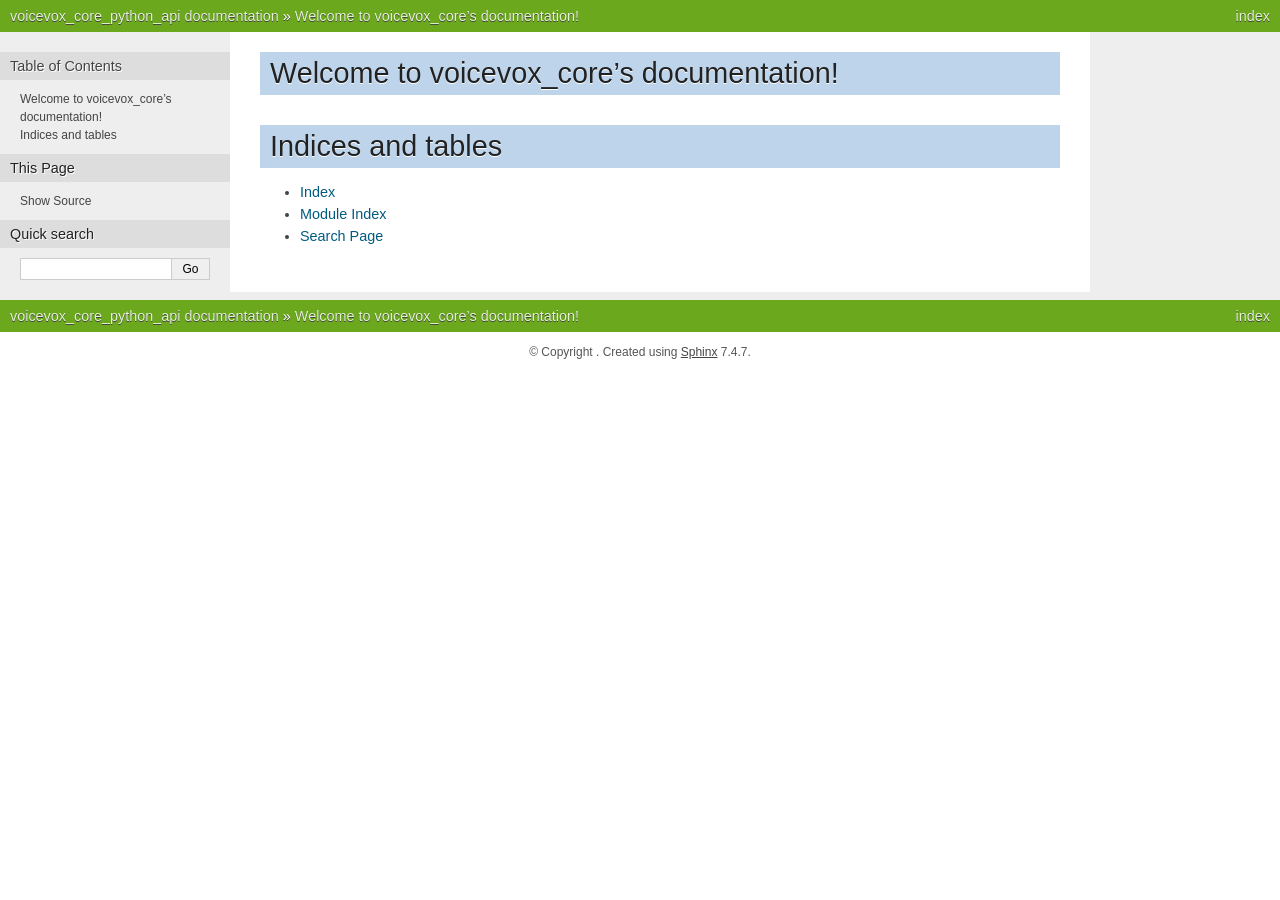
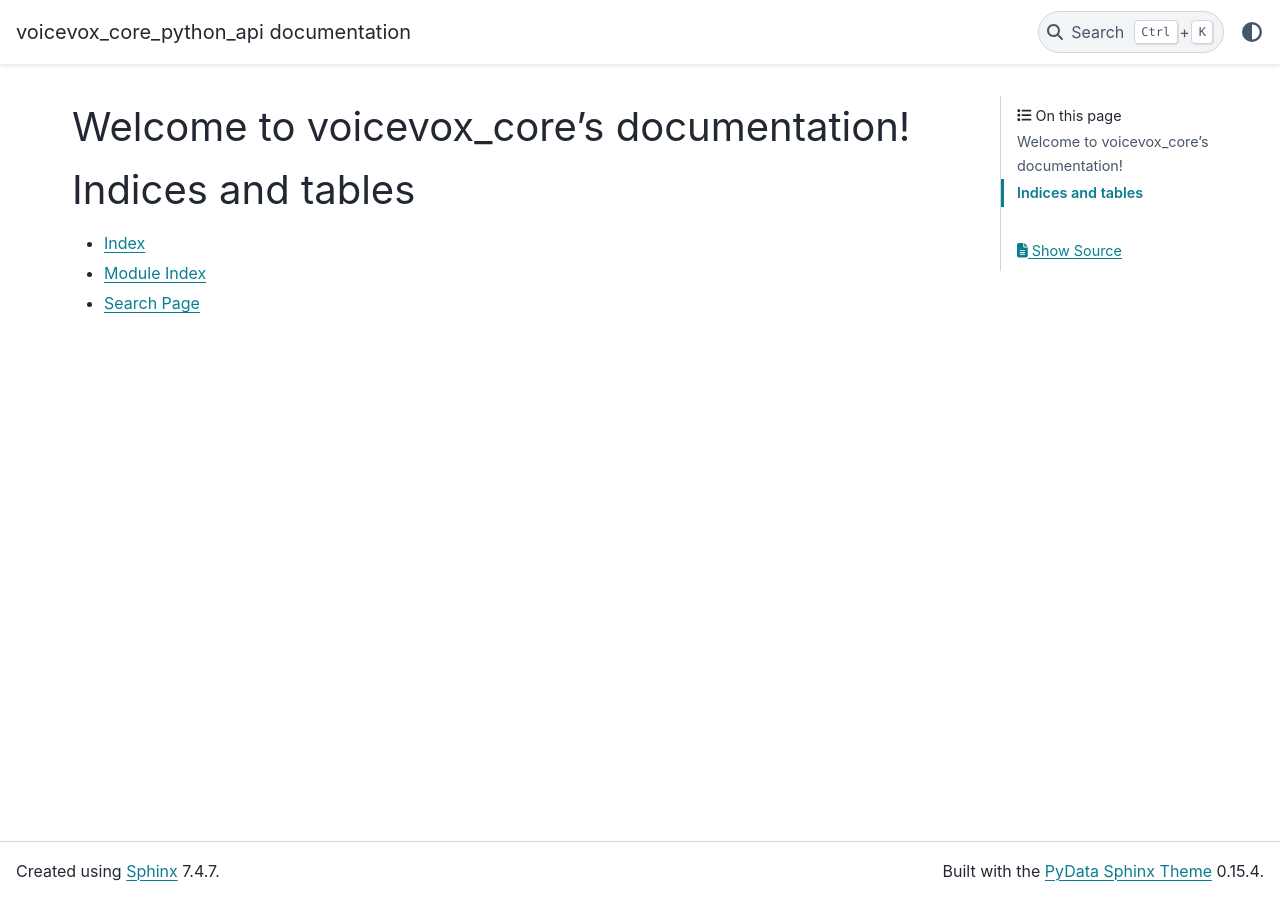
Before and after one commit to VOICEVOX/voicevox_core, a Sphinx documentation site: the page built from docs/apis/python_api/source/index.rst, in a window 1280 px wide. Built offline with Sphinx 7.4.7 and the PyData theme 0.15.4, drawn with Linux system fonts in a browser that asks for light colours.

Commit message:
pydata-sphinx-themeを使う

```diff
--- a/docs/apis/python_api/source/conf.py
+++ b/docs/apis/python_api/source/conf.py
@@ -16,7 +16,7 @@
 
 autodoc_docstring_signature = True
 
-extensions = ["sphinx.ext.autodoc", "autoapi.extension"]
+extensions = ["autoapi.extension"]
 
 autoapi_type = "python"
 autoapi_dirs = ["../../../../crates/voicevox_core_python_api/python"]
@@ -37,5 +37,5 @@
 # -- Options for HTML output -------------------------------------------------
 # https://www.sphinx-doc.org/en/master/usage/configuration.html#options-for-html-output
 
-html_theme = 'nature'
+html_theme = "pydata_sphinx_theme"
 # html_static_path = ['_static']
```
Also changed, not shown: 1 other file.
